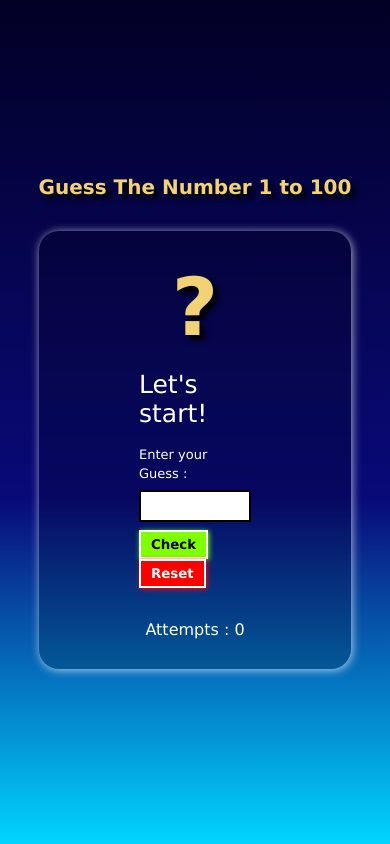
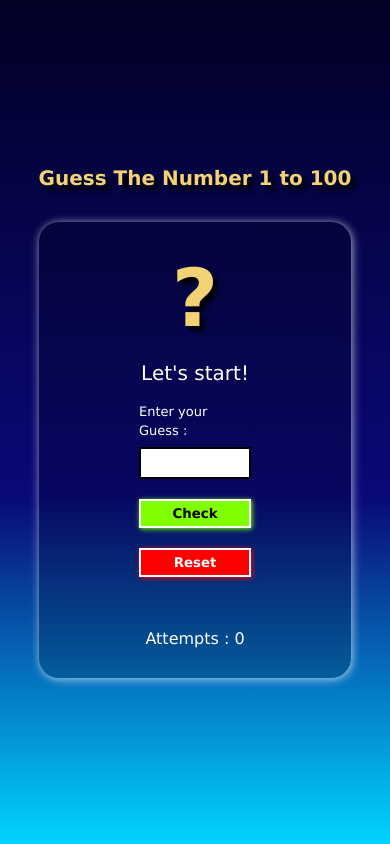
Before and after one commit to parmindersingh98/Guess-the-number, a plain HTML site: page index.html in a window 390 px wide. Drawn offline with Linux system fonts and the light colour scheme.

Commit message:
Update style.css

```diff
--- a/style.css
+++ b/style.css
@@ -100,8 +100,9 @@ input{
 
 
   @media (max-width: 600px) {
+
     .message{
-        font-size: 25px;
+        font-size: 20px;
     }
     .input_msg{
         font-size: 13px;
@@ -110,8 +111,12 @@ input{
     .title{
         font-size: 20px;
     }
-          .container{
+    .container{
         width: 80%;
         border: none;
     }
+    .wrapper input, button{
+        width: 100%;
+        margin-bottom: 20px;
+    }
   }
```
